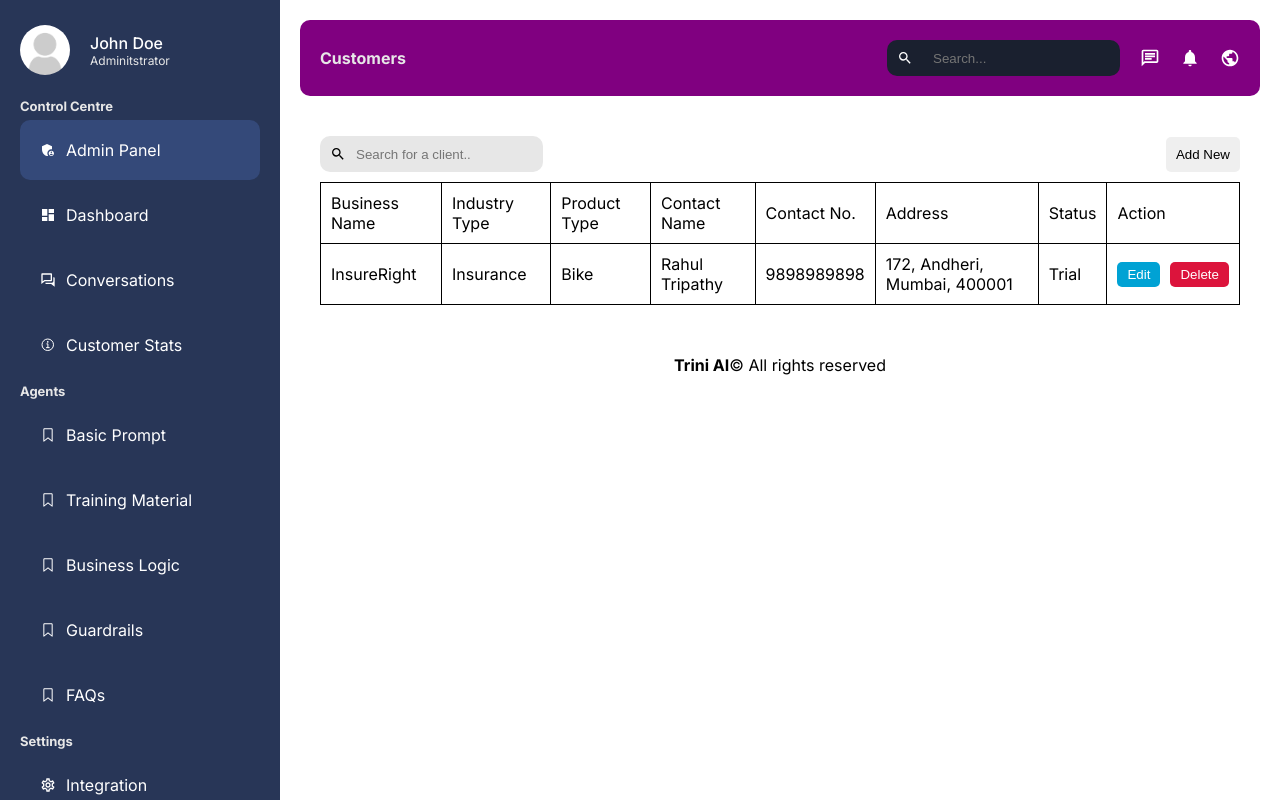
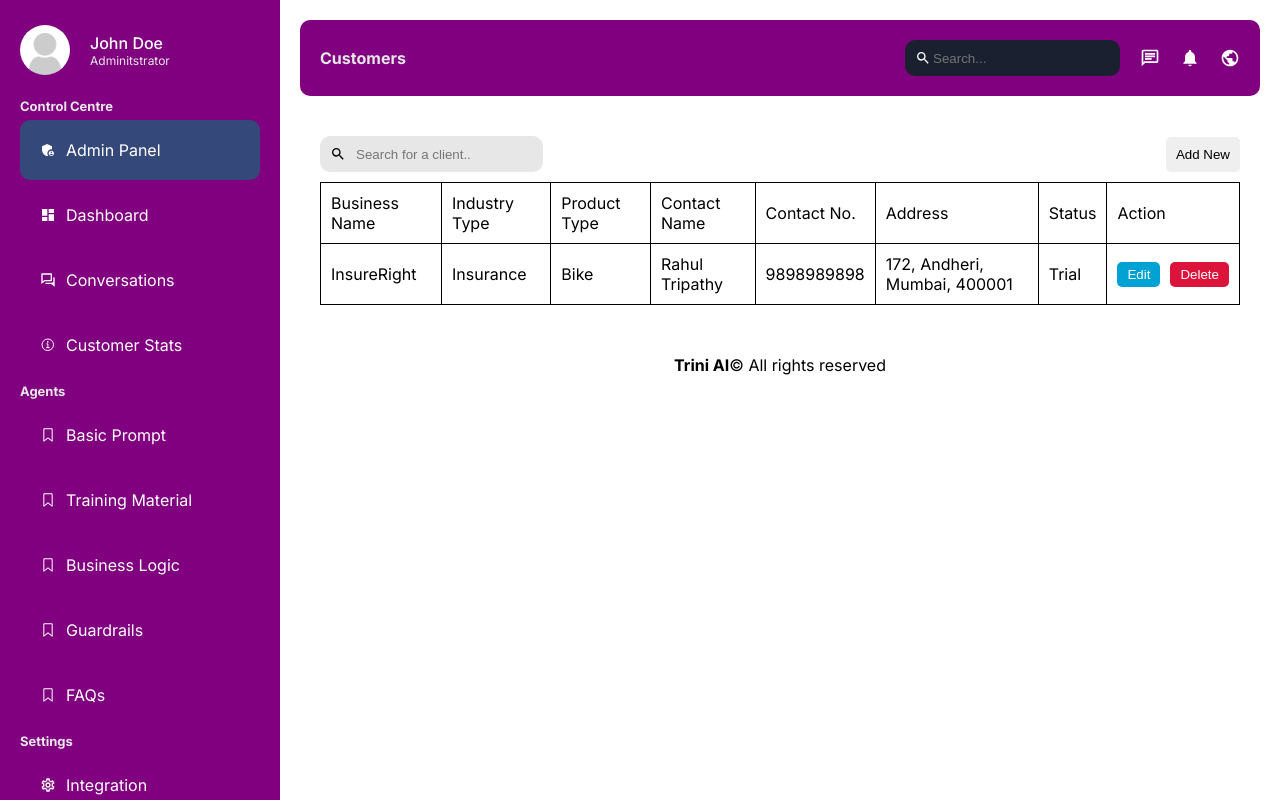
Before and after one commit to ashar-py/Admin-Dashboard, a Next.js app: page /dashboard/customers in a window 1280 px wide. Shown: the top 800 px of the page. Built offline with nearby package versions, Linux system fonts and the light colour scheme.

Commit message:
colours changed

```diff
--- a/app/ui/dashboard/dashboard.module.css
+++ b/app/ui/dashboard/dashboard.module.css
@@ -6,6 +6,7 @@
     flex: 1;
     background-color: var(--bg);
     color: white;
+    background-color: purple;
     padding: 20px;
     min-height: 100vh;
 }
--- a/app/ui/dashboard/navbar/navbar.module.css
+++ b/app/ui/dashboard/navbar/navbar.module.css
@@ -59,7 +59,7 @@
   .search {
     display: flex;
     align-items: center;
-    gap: 20px;
+    gap: 2px;
     padding: 10px;
     background-color: #1a202f;
     border-radius: 10px;
```
